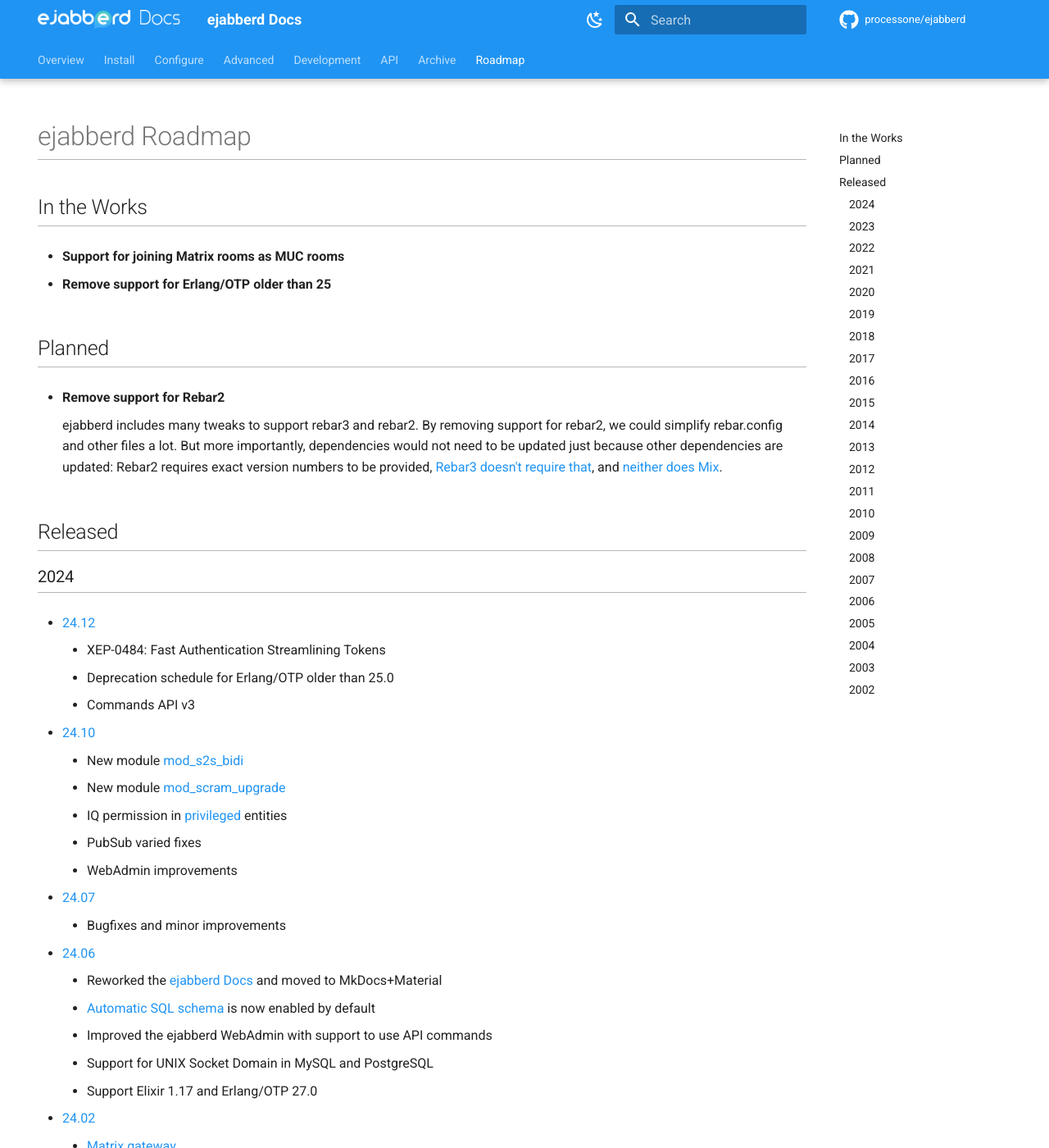
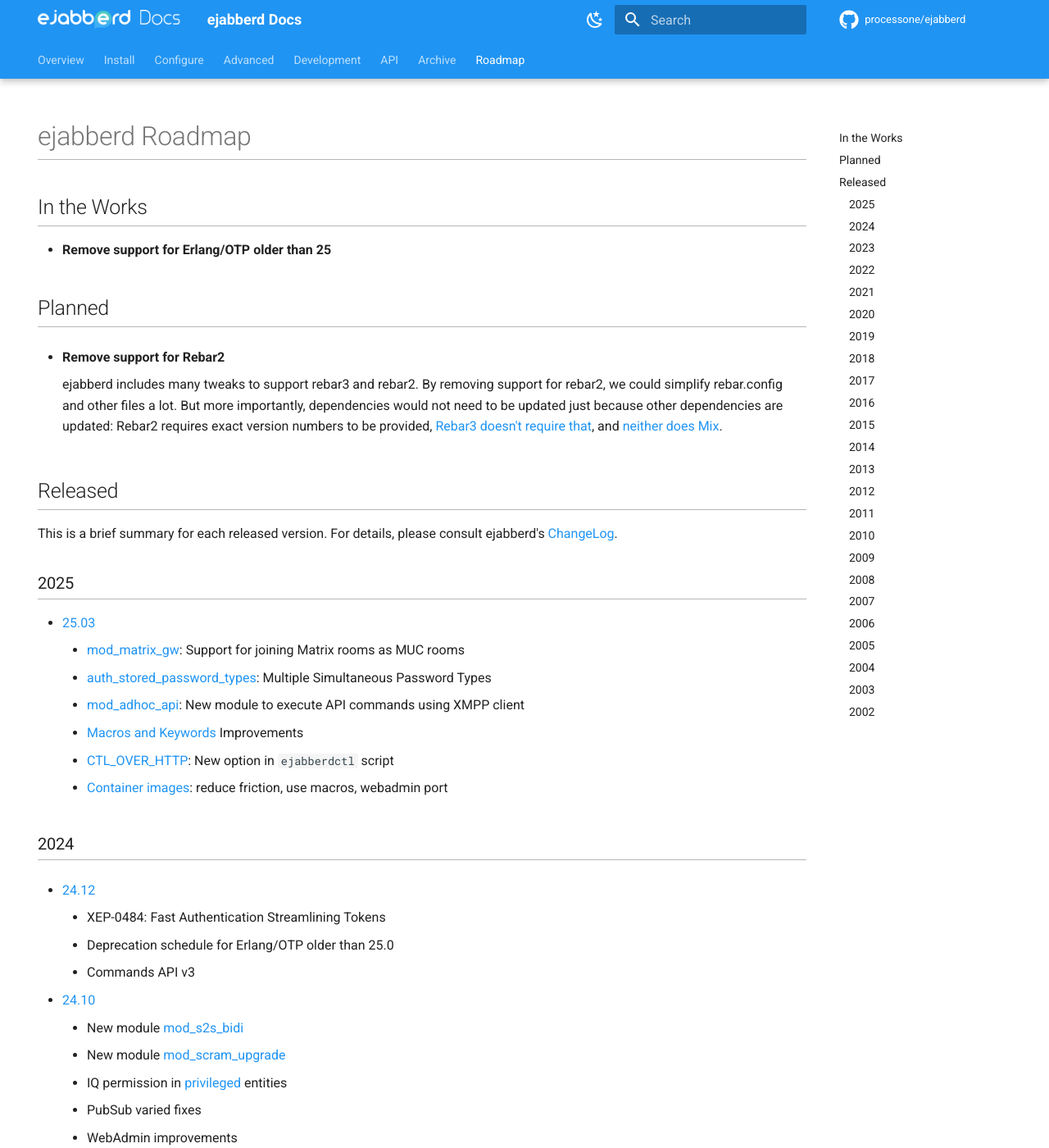
Before and after one commit to processone/docs.ejabberd.im, an MkDocs documentation site: the page built from content/roadmap/index.md, in a window 1280 px wide and 1400 px high. Shown: the whole window at 82% size. Built offline with MkDocs 1.6.1 and Material for MkDocs 9.7.7, drawn with Linux system fonts in a browser that asks for light colours; comment, search, counter and statistics services are not loaded.

Commit message:
Add 25.03 to roadmap

```diff
--- a/content/roadmap/index.md
+++ b/content/roadmap/index.md
@@ -19,6 +17,18 @@
     But more importantly, dependencies would not need to be updated just because other dependencies are updated: Rebar2 requires exact version numbers to be provided, [Rebar3 doesn't require that](https://rebar3.org/docs/configuration/dependencies/#dependency-version-handling), and [neither does Mix](https://hexdocs.pm/elixir/Version.html#module-requirements).
 
 ## Released
+
+This is a brief summary for each released version. For details, please consult ejabberd's [ChangeLog](../CHANGELOG.md).
+
+### 2025
+
+- [25.03](https://www.process-one.net/blog/ejabberd-25-03/)
+    - [mod_matrix_gw](../admin/configuration/modules.md/#mod_matrix_gw): Support for joining Matrix rooms as MUC rooms
+    - [auth_stored_password_types](../admin/configuration/toplevel.md#auth_stored_password_types): Multiple Simultaneous Password Types
+    - [mod_adhoc_api](../admin/configuration/modules.md/#mod_adhoc_api): New module to execute API commands using XMPP client
+    - [Macros and Keywords](../admin/configuration/file-format.md#macros-and-keywords) Improvements
+    - [CTL_OVER_HTTP](../admin/guide/managing.md#ctl_over_http): New option in `ejabberdctl` script
+    - [Container images](../CONTAINER.md#images-comparison): reduce friction, use macros, webadmin port
 
 ### 2024
 
```
Also changed, not shown: other parts of content/roadmap/index.md (+0 -2 lines).
